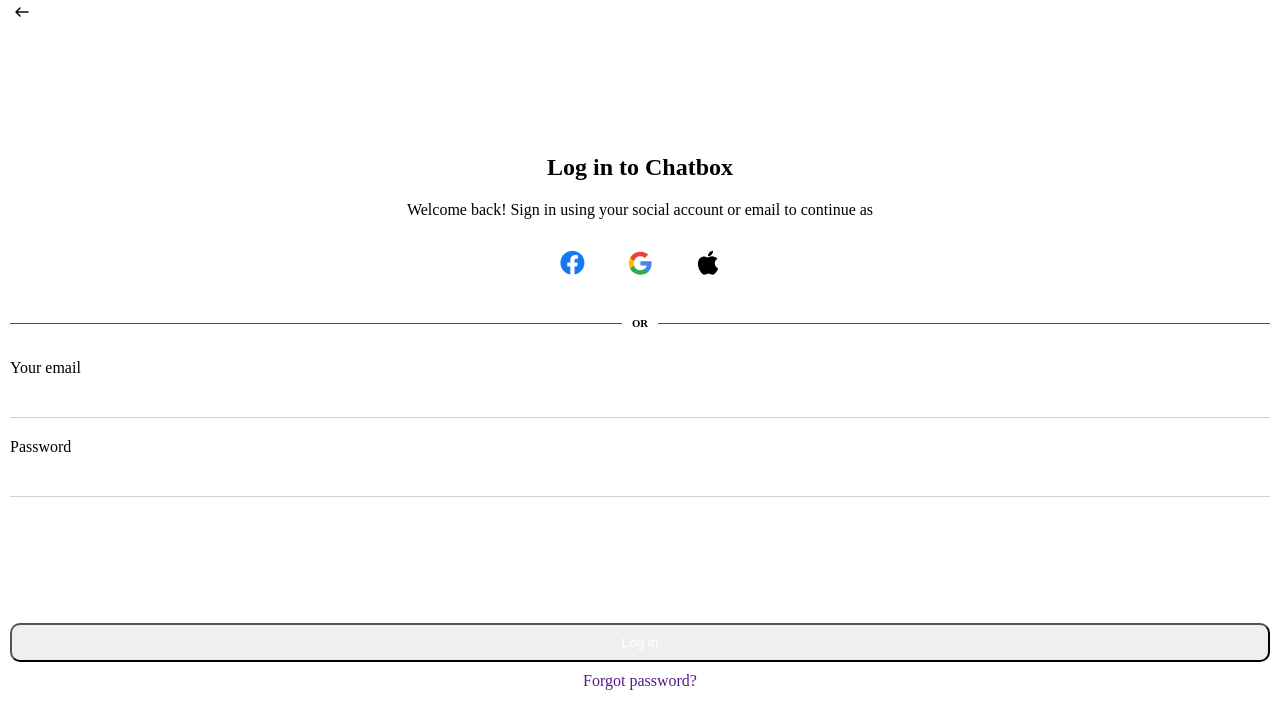
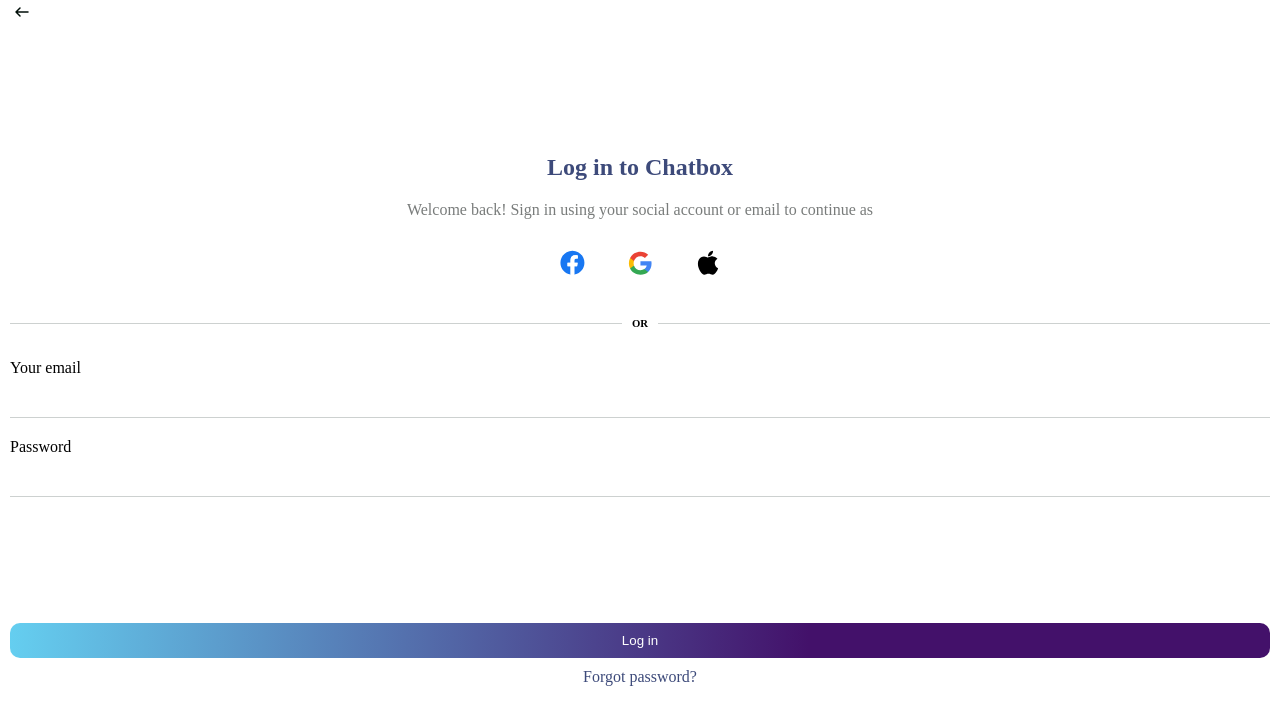
Before and after one commit to TimothyBabatu13/Textit, a React (Vite) app: page / in a window 1280 px wide. Shown: the top 728 px of the page. Built offline with nearby package versions, Linux system fonts and the light colour scheme.

Commit message:
Add files via upload

```diff
--- a/src/App/Home.jsx
+++ b/src/App/Home.jsx
@@ -118,7 +118,7 @@
 
 const styles = {
     container:{
-        // background: "red"
+        background: "url(<path-to-image>), lightgray 50% / cover no-repeat"
     },
     header: {
         display: "flex",
--- a/src/App/Login.jsx
+++ b/src/App/Login.jsx
@@ -66,13 +66,15 @@
   },
   h5:{
     textAlign: "center",
-    fontSize: "1.5em"
+    fontSize: "1.5em",
+    color: "#3D4A7A"
   },
   p:{
     textAlign: "center",
     marginTop: "20px",
     fontSize: "1em",
     fontWeight: "lighter",
+    color: "#797C7B",
   },
   socialMediaImageContainer: {
     display: "flex",
@@ -88,7 +90,7 @@
   line: {
     flex: 2,
     width: "auto",
-    backgroundColor: "red",
+    backgroundColor: "#CDD1D0",
     height: "1px"
   },
   orText: {
@@ -99,14 +101,17 @@
     width: "100%",
     marginTop: "10%",
     padding: "10px 0",
+    border: "none",
     borderRadius: "10px",
-    color: "white"
+    color: "white",
+    background: "linear-gradient(271deg, #43116A 36.61%, #68E1FD 106.23%)"
   },
   link: {
     textDecoration: "none",
     textAlign: "center",
     display: "block",
-    marginTop: "10px"
+    marginTop: "10px",
+    color: "#3D4A7A",
   }
 }
 export default Login
--- a/src/App/SignUp.jsx
+++ b/src/App/SignUp.jsx
@@ -71,13 +71,15 @@
   },
   h5:{
     textAlign: "center",
-    fontSize: "1.5em"
+    fontSize: "1.5em",
+    color: "#3D4A7A",
   },
   p:{
     textAlign: "center",
     marginTop: "20px",
     fontSize: "1em",
     fontWeight: "lighter",
+    color: "#797C7B",
   },
   button: {
     display: "block",
@@ -85,7 +87,9 @@
     marginTop: "10%",
     padding: "10px 0",
     borderRadius: "10px",
-    color: "white"
+    color: "white",
+    background: "linear-gradient(271deg, #43116A 36.61%, #68E1FD 106.23%)",
+    border: "none"
   },
 }
 export default SignUp
```
